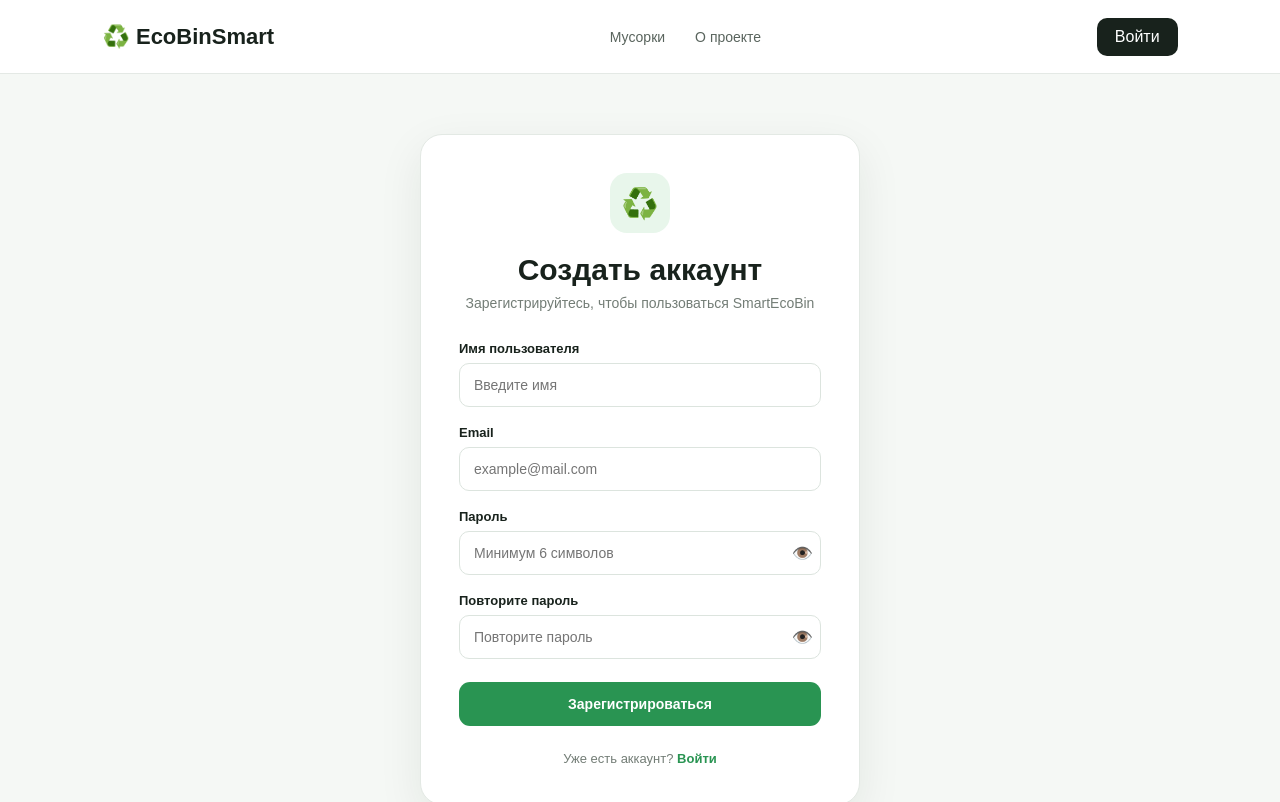
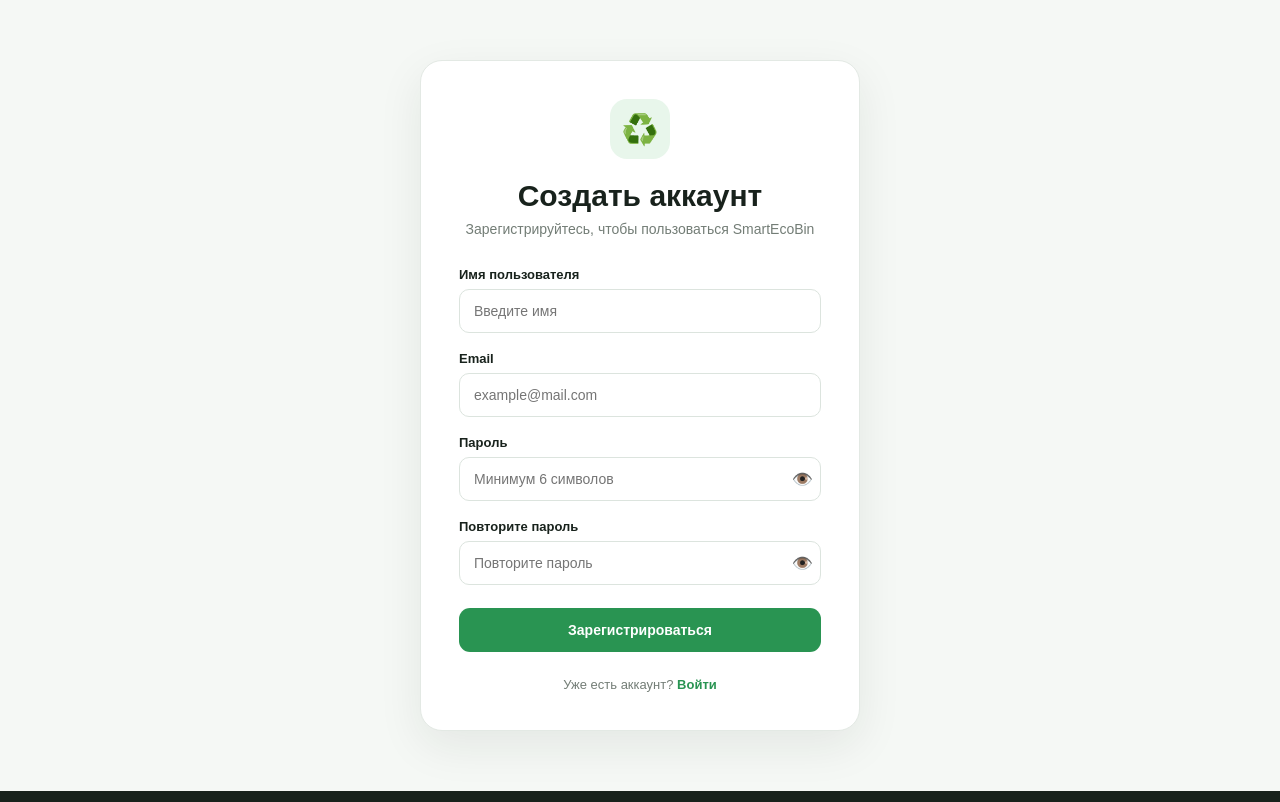
Before and after one commit to EcoBinSmart/EcoBinSmart, a plain HTML site: page register.html in a window 1280 px wide. Shown: the top 802 px of the page. Drawn offline with Linux system fonts and the light colour scheme.

Commit message:
Update register.html

```diff
--- a/register.html
+++ b/register.html
@@ -18,39 +18,6 @@
 </head>
 
 <body>
-
-<header class="header">
-
-    <a
-        href="index.html"
-        class="logo">
-
-        ♻️ EcoBinSmart
-
-    </a>
-
-    <nav>
-
-        <a href="index.html">
-            Мусорки
-        </a>
-
-        <a href="index.html#about">
-            О проекте
-        </a>
-
-    </nav>
-
-    <a
-        href="login.html"
-        class="login-link">
-
-        Войти
-
-    </a>
-
-</header>
-
 
 <main class="register-page">
 
```
